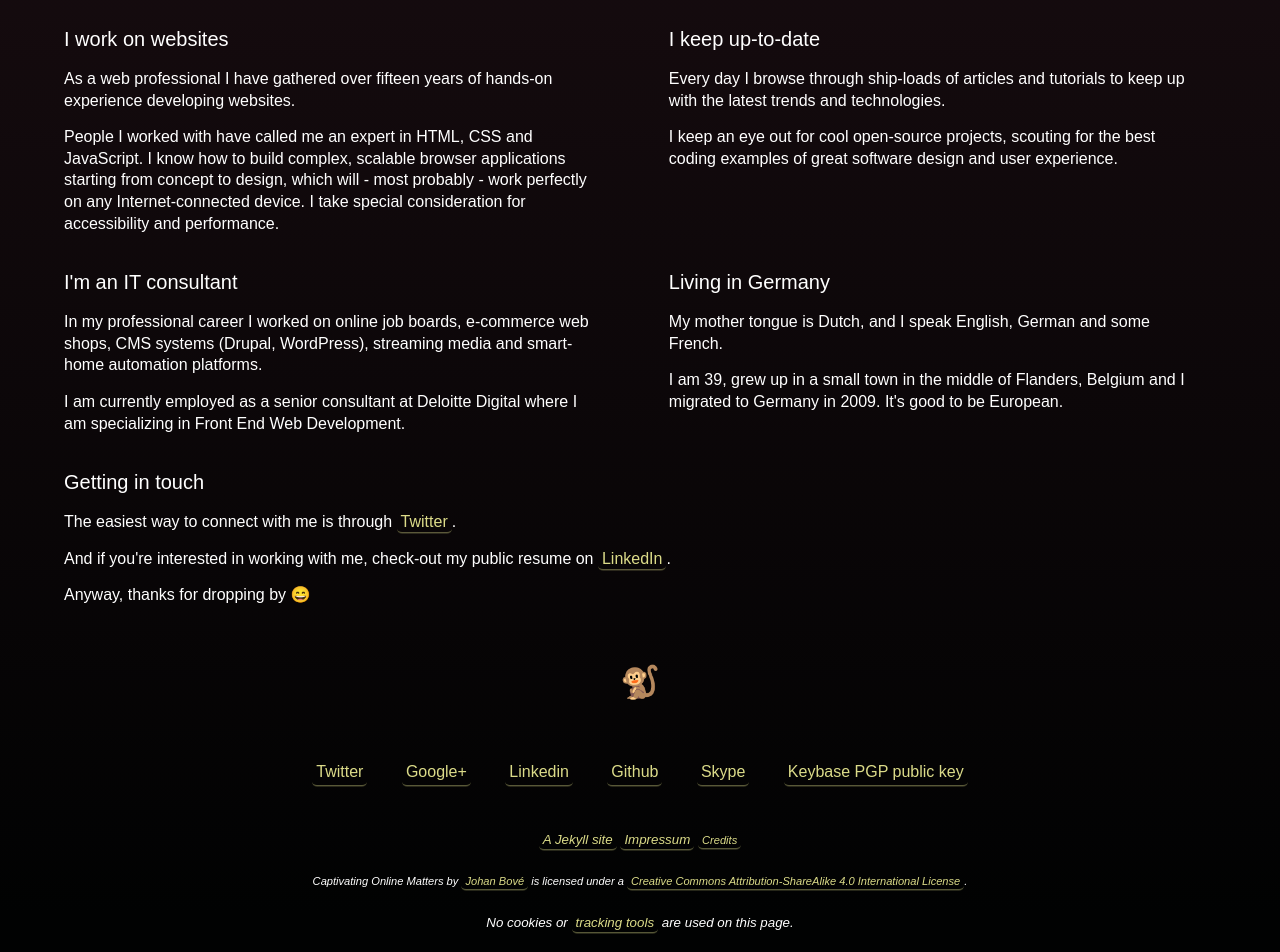
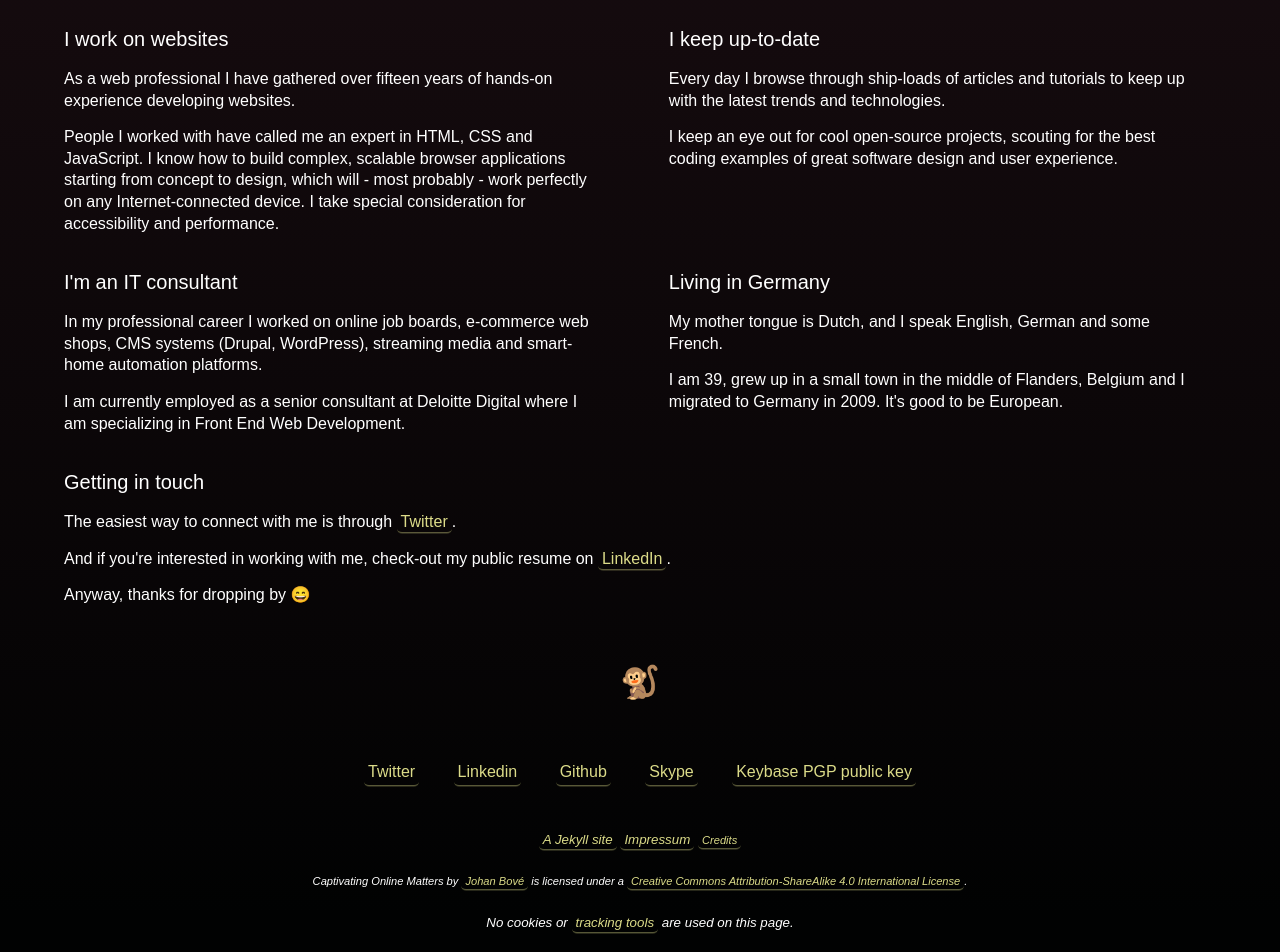
Before and after one commit to johanbove/johanbove.github.io, a Jekyll site: the page built from index.md, in a window 1280 px wide. Shown: the part 339-1291 px from the top of the page. Built offline with Jekyll 4.4.1, drawn with Linux system fonts in a browser that asks for light colours; emoji names are drawn with the system emoji font.

Commit message:
Changes footer Removed google+ RIP

```diff
--- a/_includes/footer.html
+++ b/_includes/footer.html
@@ -8,7 +8,6 @@
         <div class="social-links">
             {% if site.mastodon_instance %}<a href="https://{{ site.mastodon_instance }}/@{{ site.mastodon_username }}" class="mastodon">Mastodon</a>{% endif %}
             {% if site.twitter_username %}<a href="https://twitter.com/intent/user?screen_name={{ site.twitter_username }}" class="twitter">Twitter</a>{% endif %}
-            {% if site.googleplus_username %}<a href="https://plus.google.com/u/0/{{ site.googleplus_username }}" class="google+">Google+</a>{% endif %}
             {% if site.skype_username %}<a href="http://de.linkedin.com/in/{{ site.skype_username }}" class="linkedin">Linkedin</a>{% endif %}
             {% if site.evernote_username %}<a href="https://www.evernote.com/pub/{{ site.evernote_username }}/public" class="evernote">Evernote</a>{% endif %}
             {% if site.github_username %}<a href="https://github.com/{{ site.github_username }}" class="github">Github</a>{% endif %}
```
